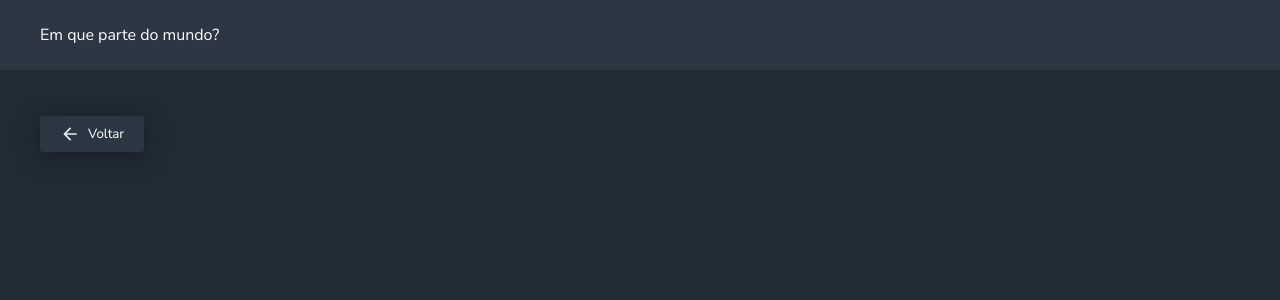
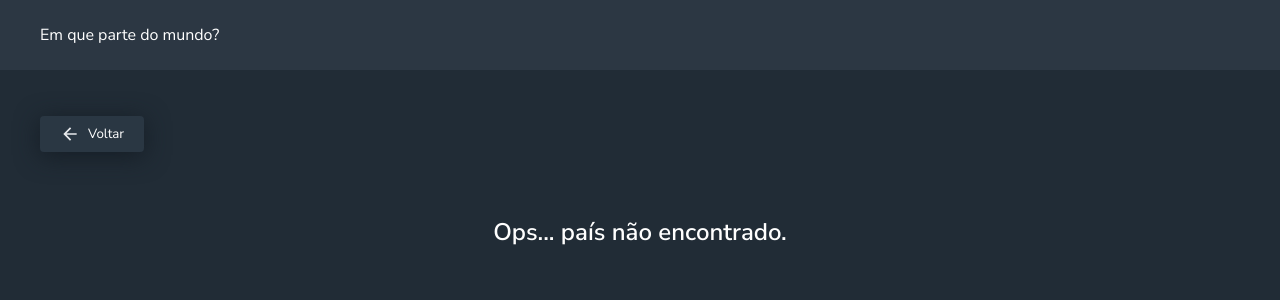
Before and after one commit to Ailson12/rest-countries, a React (Vite) app: page /detail/1 in a window 1280 px wide. Shown: the top 300 px of the page. Built offline with nearby package versions, Linux system fonts and the light colour scheme; no server answers.

Commit message:
feat: displaying message when parent is not found

```diff
--- a/src/pages/CountryDetails/index.tsx
+++ b/src/pages/CountryDetails/index.tsx
@@ -44,6 +44,17 @@ export const CountryDetails = () => {
 
       <Loading isVisible={isLoading} />
 
+      {!isLoading && !country && (
+        <Typograph
+          data-testid="message-not-found"
+          fontSize={"1.5rem"}
+          fontWeight={600}
+          align="center"
+        >
+          Ops... país não encontrado.
+        </Typograph>
+      )}
+
       {country && (
         <ContentWrapper>
           <img width={400} height={200} src={country.flags.svg} alt="country" />
```
Also changed, not shown: 1 other file (tests, documents, lock files or other folders).
